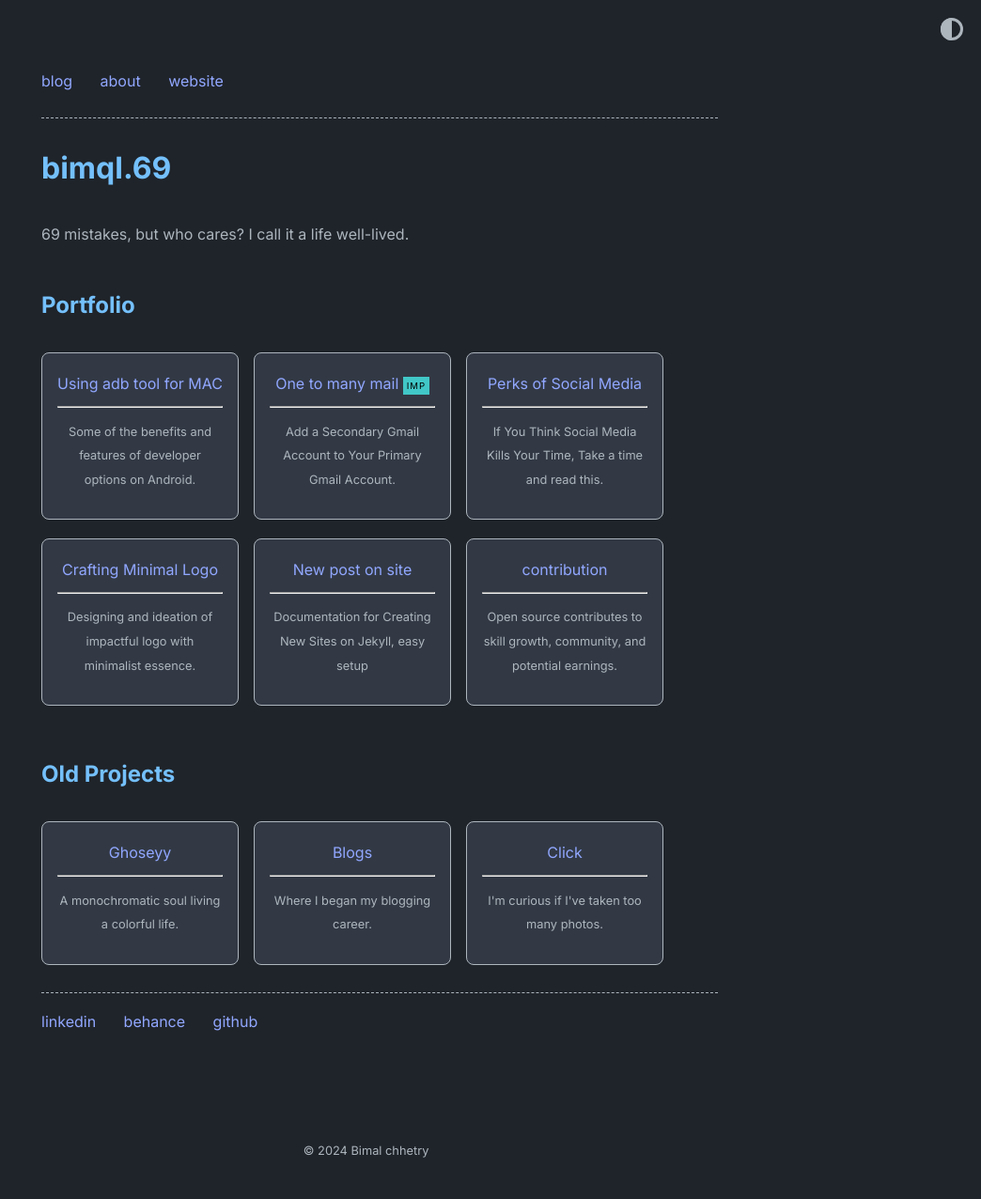
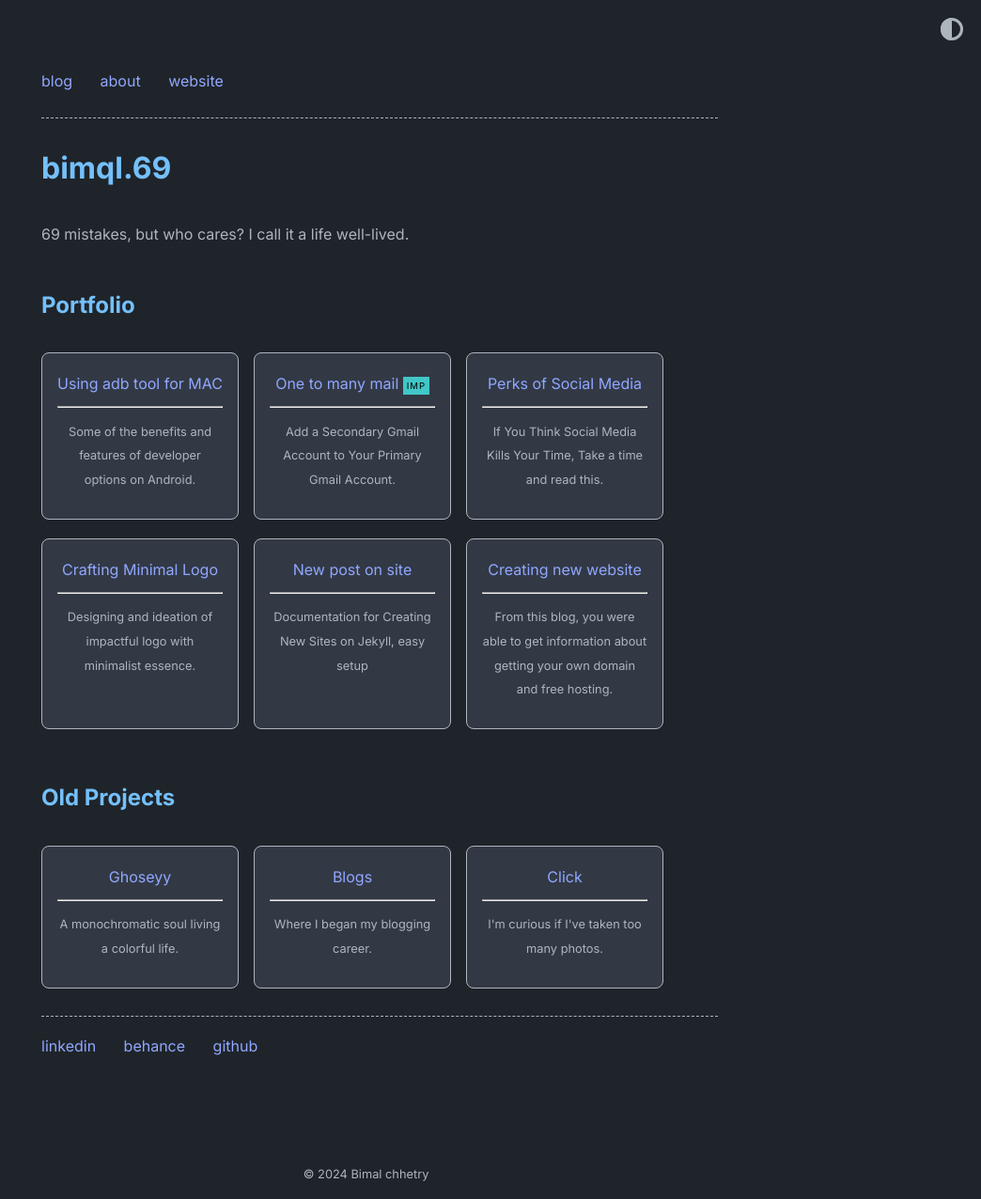
Before and after one commit to ghoseyy/my_blog, a Jekyll site: the page built from index.md, in a window 1280 px wide. Shown: the whole page at 94% size, without its empty margins (236-1280 px from the left). Built offline with Jekyll 4.4.1, drawn with Linux system fonts in a browser that asks for light colours; before the commit the page ends 1250 px from its top, so only the background shows below that.

Commit message:
added homepage new post

```diff
--- a/_data/home.yml
+++ b/_data/home.yml
@@ -31,9 +31,9 @@
     url: new-post-on-site
     desc: Documentation for Creating New Sites on Jekyll, easy setup
 
-  - title: contribution
-    url: How-to-Contribute-to-Open-Source
-    desc: Open source contributes to skill growth, community, and potential earnings.
+  - title: Creating new website
+    url: Started-with-a-new-static-site-?
+    desc: From this blog, you were able to get information about getting your own domain and free hosting.
     highlight:
 
 old_project_entries:
```
Also changed, not shown: 1 other file.
